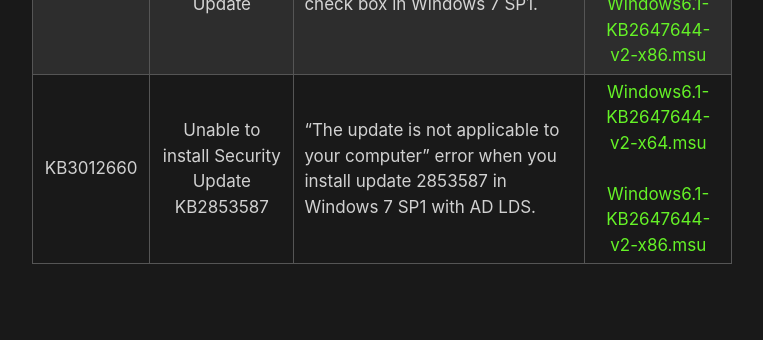
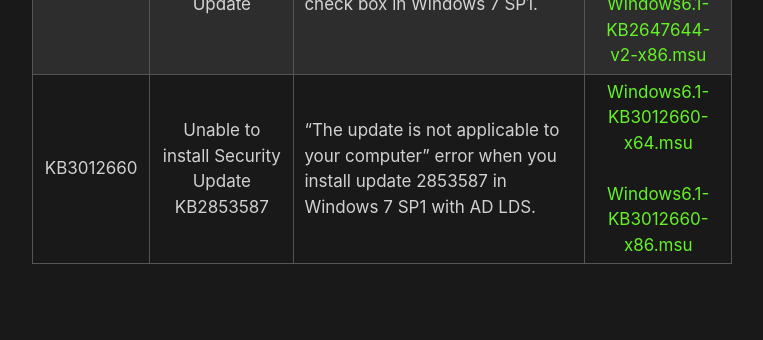
Before and after one commit to HackAndPwn/HackAndPwn.github.io, a Jekyll site: the page built from _posts/2020-05-23-windows-7-esu-patching.md, in a window 1280 px wide and 900 px high, scrolled down 6843 px. Shown: the part 178-518 px from the top of the window, without its empty margins (258-1021 px from the left). Built offline with Jekyll 4.4.1, drawn with Linux system fonts in a browser that asks for light colours.

Commit message:
fix links

```diff
--- a/_posts/2020-05-23-windows-7-esu-patching.md
+++ b/_posts/2020-05-23-windows-7-esu-patching.md
@@ -68,7 +68,7 @@
 | KB2539513 | Repadmin Indefinate Query                    | The repadmin command keeps running when you try to look up the users who have their passwords stored on the RODC. | [Windows6.1-KB2539513-x64.msu](https://github.com/HackAndPwn/Windows-7-Patching/raw/master/03_Feature_AD_LDS/03_Windows6.1-KB2539513-x64.msu) <br>&nbsp;<br> [Windows6.1-KB2539513-x64.msu](https://github.com/HackAndPwn/Windows-7-Patching/raw/master/03_Feature_AD_LDS/03_Windows6.1-KB2539513-x86.msu) |
 | KB2589154 | AD MMC RODC Update                           | Active Directory Users and Computers MMC snap-in crashes when you try to remove an RODC in Windows 7 SP1. | [Windows6.1-KB2589154-x64.msu](https://github.com/HackAndPwn/Windows-7-Patching/raw/master/03_Feature_AD_LDS/04_Windows6.1-KB2589154-x64.msu) <br>&nbsp;<br> [Windows6.1-KB2589154-x86.msu](https://github.com/HackAndPwn/Windows-7-Patching/raw/master/03_Feature_AD_LDS/04_Windows6.1-KB2589154-x86.msu) |
 | KB2647644 | AD Certificate Use Issuer Update             | You cannot clear the "Use Issuer for alternate security identity" check box in Windows 7 SP1. | [Windows6.1-KB2647644-v2-x64.msu](https://github.com/HackAndPwn/Windows-7-Patching/raw/master/03_Feature_AD_LDS/05_Windows6.1-KB2647644-v2-x64.msu) <br>&nbsp;<br> [Windows6.1-KB2647644-v2-x86.msu](https://github.com/HackAndPwn/Windows-7-Patching/raw/master/03_Feature_AD_LDS/05_Windows6.1-KB2647644-v2-x86.msu) |
-| KB3012660 | Unable to install Security Update KB2853587  | "The update is not applicable to your computer" error when you install update 2853587 in Windows 7 SP1 with AD LDS. | [Windows6.1-KB2647644-v2-x64.msu](https://github.com/HackAndPwn/Windows-7-Patching/raw/master/03_Feature_AD_LDS/05_Windows6.1-KB2647644-v2-x64.msu) <br>&nbsp;<br> [Windows6.1-KB2647644-v2-x86.msu](https://github.com/HackAndPwn/Windows-7-Patching/raw/master/03_Feature_AD_LDS/05_Windows6.1-KB2647644-v2-x86.msu) |
+| KB3012660 | Unable to install Security Update KB2853587  | "The update is not applicable to your computer" error when you install update 2853587 in Windows 7 SP1 with AD LDS. | [Windows6.1-KB3012660-x64.msu](https://github.com/HackAndPwn/Windows-7-Patching/raw/master/03_Feature_AD_LDS/05_Windows6.1-KB3012660-x64.msu) <br>&nbsp;<br> [Windows6.1-KB3012660-x86.msu](https://github.com/HackAndPwn/Windows-7-Patching/raw/master/03_Feature_AD_LDS/05_Windows6.1-KB3012660-x86.msu) |
 
 <br>
 
```
